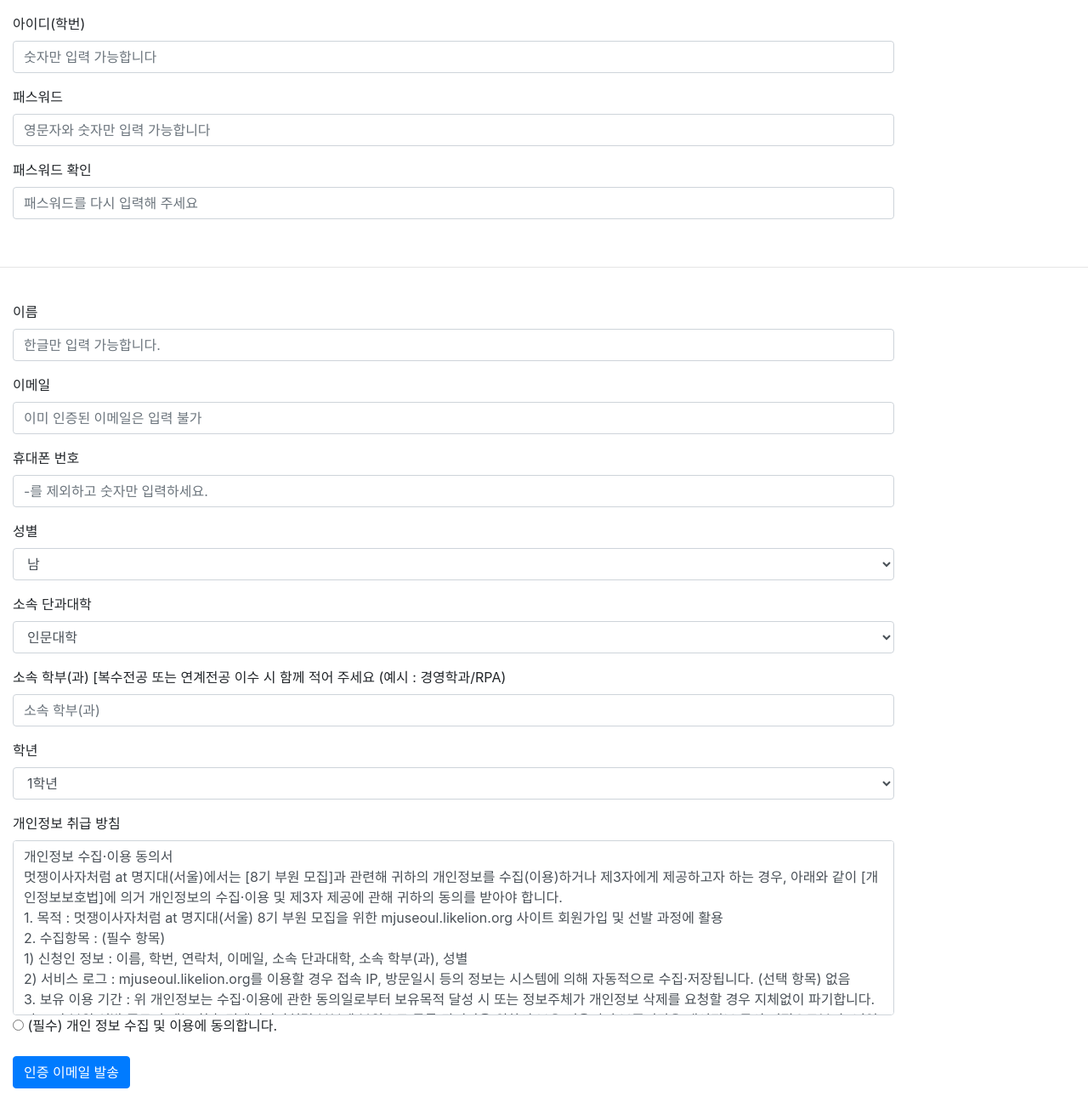
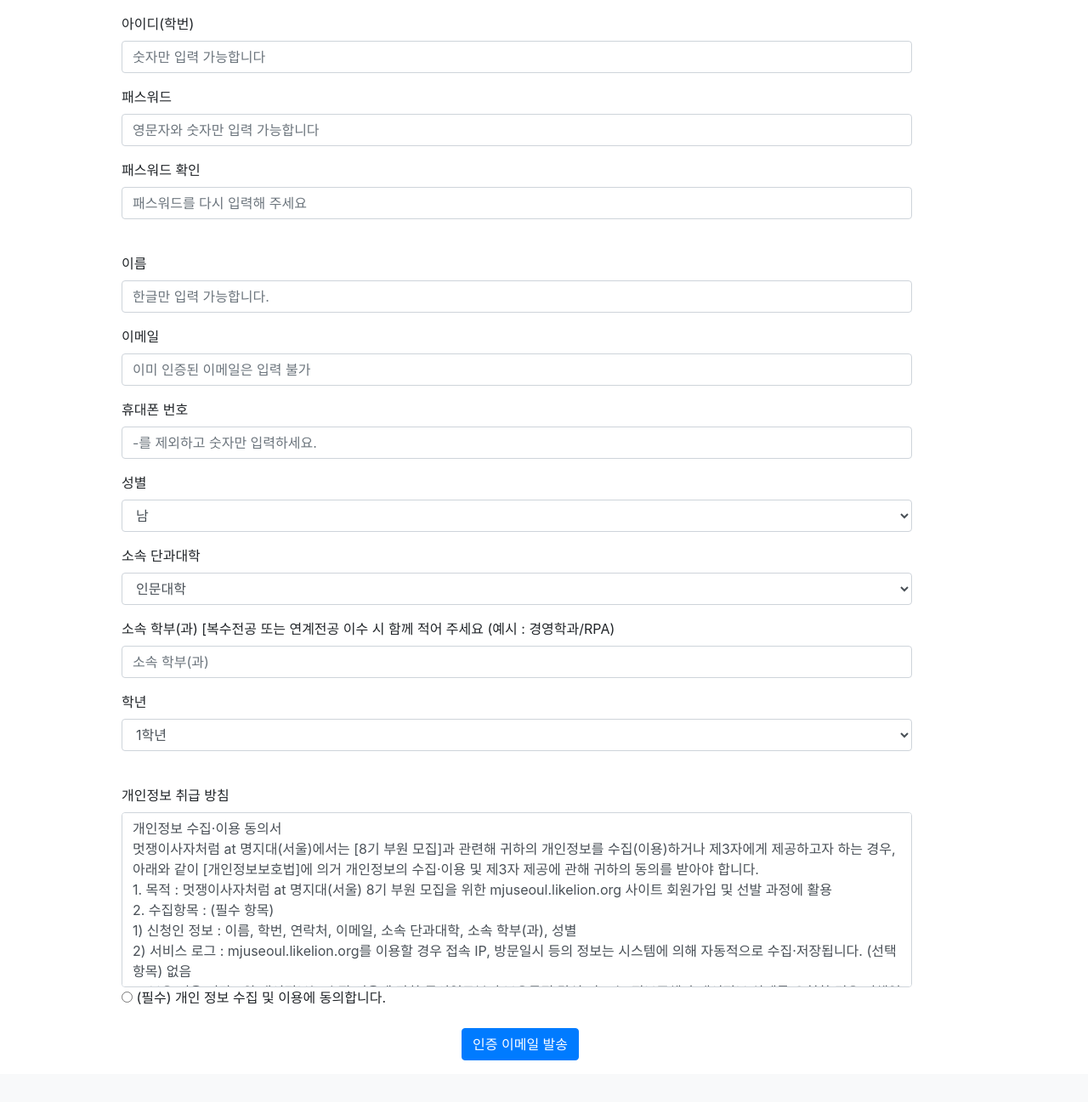
Before and after one commit to likelionmju/likelion-mju.com, a Django app: page /account/register/ in a window 1280 px wide. Shown: the part 56-1353 px from the top of the page at 85% size. After the commit the page ends 1304 px from the top, so only its background shows below. Run offline with Django 3.2, Linux system fonts and the light colour scheme; some libraries are stand-ins or nearby versions.

Commit message:
Edit Register responsively

```diff
--- a/account/static/account/css/register.css
+++ b/account/static/account/css/register.css
@@ -1,3 +1,25 @@
 .form-horizontal{
     margin-top: 1.5rem;
 }
+
+@media(max-width:768px){
+    button{
+        margin-left: 28%;
+    }
+}
+
+@media(min-width:769px) and (max-width:991px){
+    button{
+        margin-left: 42%;
+    }
+}
+
+@media(min-width:992px){
+    form{
+        margin-left: 8em;
+    }
+
+    button{
+        margin-left: 25em;
+    }
+}
--- a/account/templates/register.html
+++ b/account/templates/register.html
@@ -45,8 +45,7 @@
                 <input type="password" name="pw2" class="form-control" id="passwordCheck" data-rule-required="true"
                     placeholder="패스워드를 다시 입력해 주세요" maxlength="30" required>
             </div>
-        </div>
-        <br><hr><br>
+        </div><br>
         <div class="form-group" id="divName">
             <label for="inputName" class="col-lg-2 control-label">이름</label>
             <div class="col-lg-10">
@@ -108,7 +107,7 @@
                     <option value="4학년">4학년</option>
                 </select>
             </div>
-        </div>
+        </div><br>
         <div class="form-group">
             <label for="memberInfo" class="col-lg-2 control-label">개인정보 취급 방침</label>
             <div class="col-lg-10" id="memberInfo">
```
